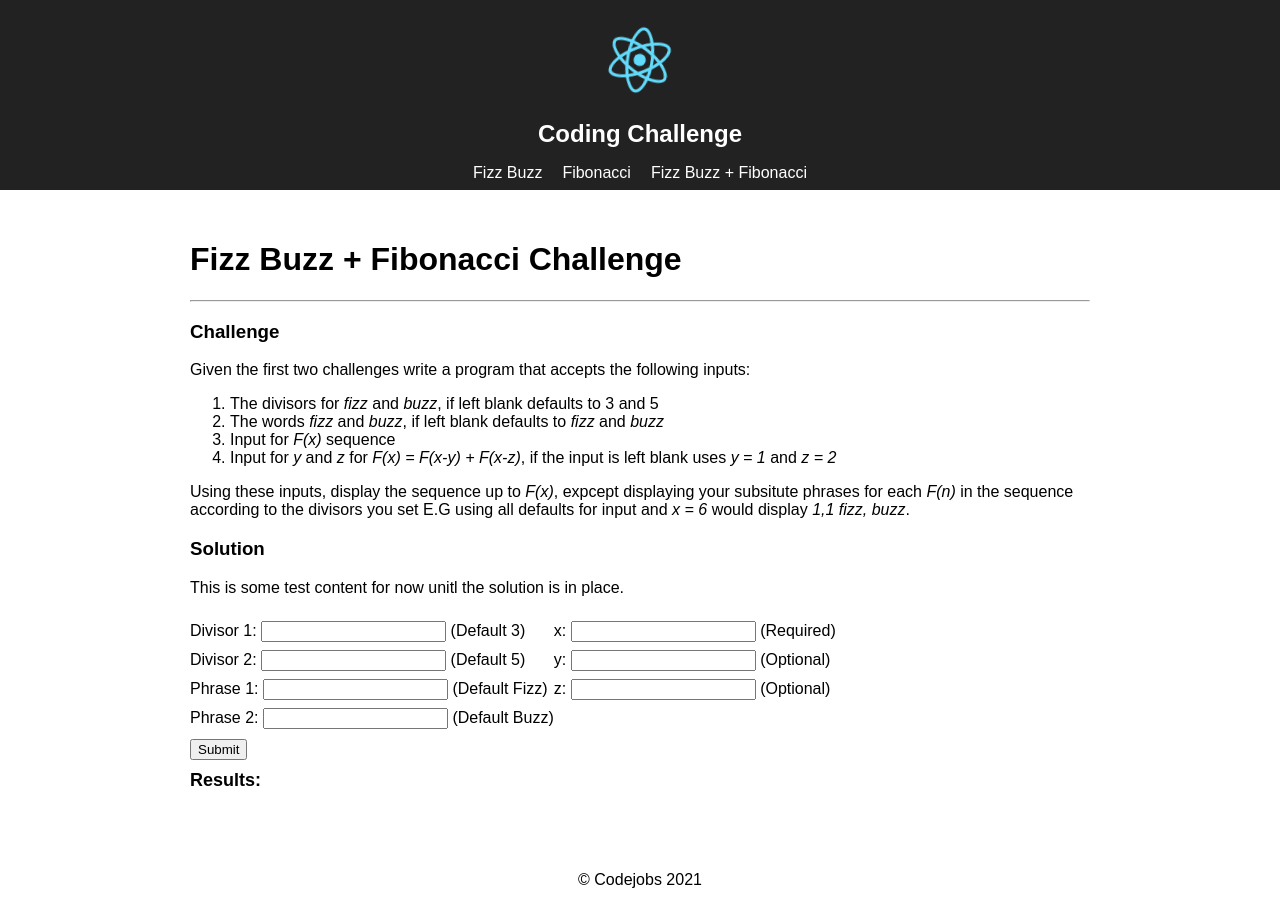
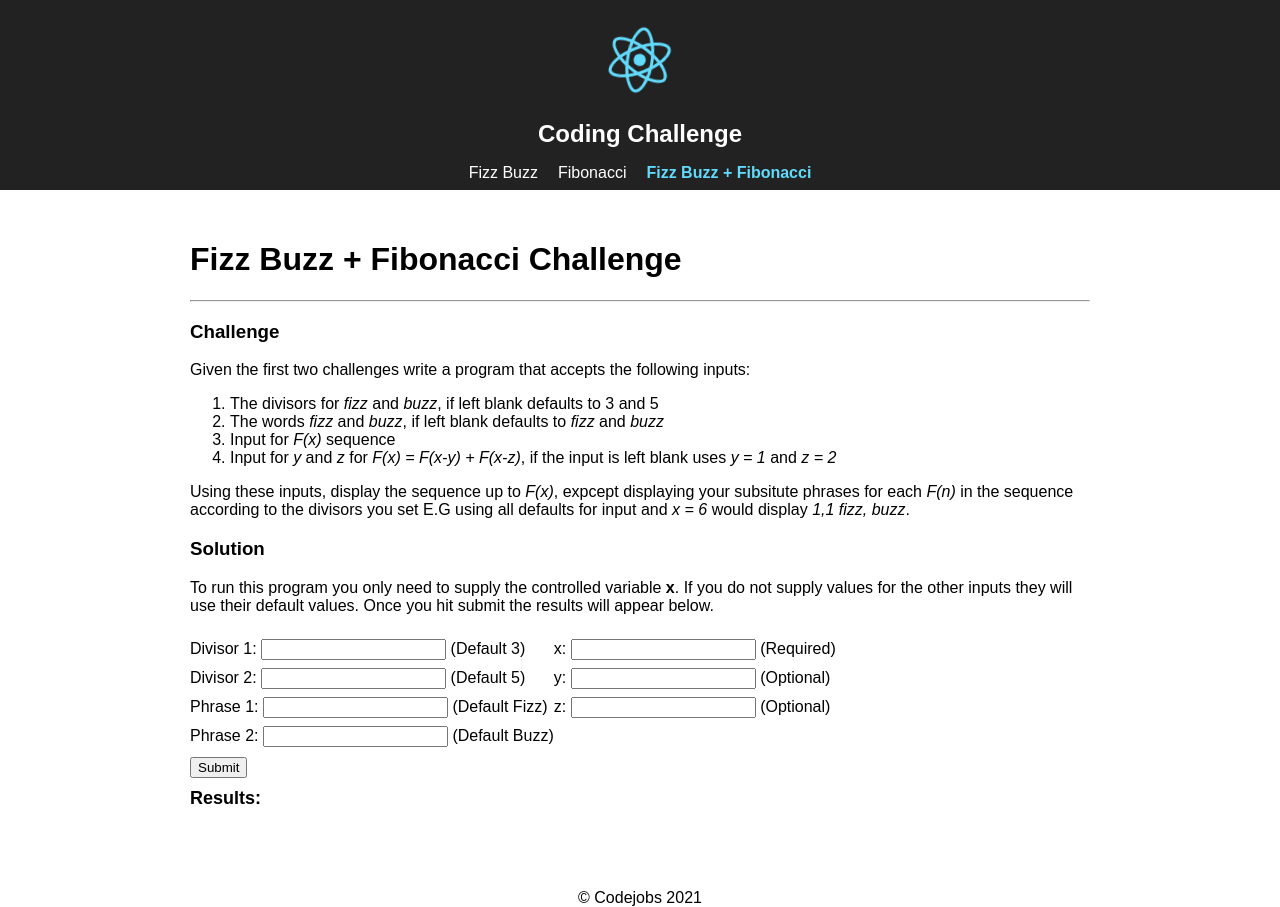
Before and after one commit to meddy672/coding-exercises, a React (Create React App) app: page /fibonacci-fizzbuzz in a window 1280 px wide. Built offline with nearby package versions, Linux system fonts and the light colour scheme.

Commit message:
add solution description to third challenge

```diff
--- a/src/pages/App.css
+++ b/src/pages/App.css
@@ -40,7 +40,12 @@
 }
 
 .App-header ul li a:hover {
-  color: #ccc;
+  color: #61DAFB;
+}
+
+.App-header ul li .active{
+  font-weight: bold;
+  color: #61DAFB;
 }
 
 @keyframes App-logo-spin {
--- a/src/pages/FizzBuzzAndFibonacci/index.jsx
+++ b/src/pages/FizzBuzzAndFibonacci/index.jsx
@@ -48,7 +48,7 @@ function FizzBuzzFibonacci({ content }) {
   }
 
   /**
-   * this function analyzes the array data from witin fibos and sets the correct phrase.
+   * this function analyzes the sequence of numbers witin fibos and sets the correct phrase.
    */
   function fizzbuzz(fibos, divisor1, divisor2, phrase1, phrase2) {
     console.log(fibos, divisor1, divisor2);
@@ -81,8 +81,8 @@ function FizzBuzzFibonacci({ content }) {
           </div>
           <div className="flex-group">
             <FormControl type="number" name="x" label="x:" info="(Required)" />
-            <FormControl type="text" name="y" label="y:" info="(Optional)" />
-            <FormControl type="text" name="z" label="z:" info="(Optional)" />
+            <FormControl type="number" name="y" label="y:" info="(Optional)" />
+            <FormControl type="number" name="z" label="z:" info="(Optional)" />
           </div>
         </div>
         <button type="submit" className="btn">Submit</button>
--- a/src/shared/components/layout/Header.jsx
+++ b/src/shared/components/layout/Header.jsx
@@ -1,7 +1,8 @@
 import React from 'react';
 import PropTypes from 'prop-types';
-import { Link } from 'react-router-dom';
+import { NavLink } from 'react-router-dom';
 import logo from '../../images/logo.svg';
+
 
 
 // We created a component with a simple arrow function.
@@ -19,9 +20,9 @@ const Header = props => {
       <h1 className="App-title">{title}</h1>
 
       <ul>
-        <li><Link to="/fizzbuzz">Fizz Buzz</Link></li>
-        <li><Link to="/fibonacci">Fibonacci</Link></li>
-        <li><Link to="/fibonacci-fizzbuzz">Fizz Buzz + Fibonacci</Link></li>
+        <li><NavLink activeClassName="active" to="/fizzbuzz">Fizz Buzz</NavLink></li>
+        <li><NavLink activeClassName="active" to="/fibonacci">Fibonacci</NavLink></li>
+        <li><NavLink activeClassName="active" to="/fibonacci-fizzbuzz">Fizz Buzz + Fibonacci</NavLink></li>
       </ul>
     </header>
   );
--- a/src/static-content.js
+++ b/src/static-content.js
@@ -33,7 +33,7 @@ const staticContent = {
            additional_requirements: 'Additional Requirements(Complete what you can)',
             list: [
                 'Accept inputs for <i>y</i> and <i>z,</i> where <i>F(x)=F(x+y)+F(x-z)</i>. Like the original sequence, if'+
-                '<i>F(x-n)</i> does not exist yet in the sequence, simply output 1',
+                '<i>F(x-n)</i> does not exist yet in the sequence, simply output 1.',
             ]
         },
         solution: {
@@ -60,7 +60,9 @@ const staticContent = {
         },
         solution: {
             title: 'Solution',
-            content: 'This is some test content for now unitl the solution is in place.'
+            content: 'To run this program you only need to supply the controlled variable <strong>x</strong>. If ' +
+                'you do not supply values for the other inputs they will use their default values. Once you hit ' +
+            'submit the results will appear below.'
         }
     }
  }
```
Also changed, not shown: .travis.yml, src/shared/components/component.css (line endings or trailing spaces).
